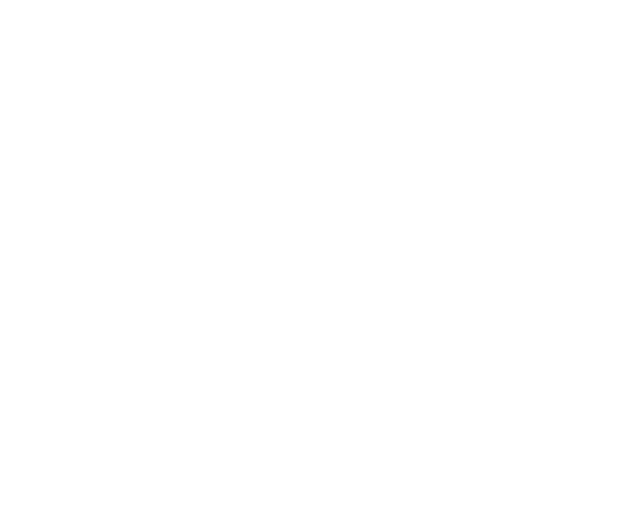
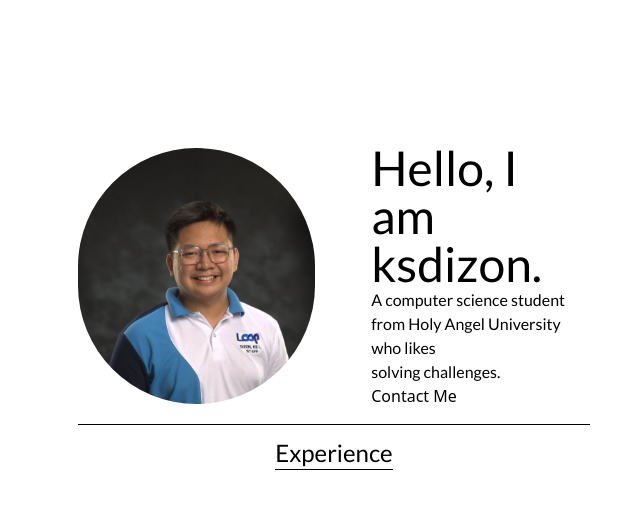
Before and after one commit to ksdizon/ksdizon, a plain HTML site: page index.html in a window 1280 px wide. Shown: the whole page, without its empty margins (306-946 px from the left). Drawn offline with nearby package versions, Linux system fonts and the light colour scheme.

Commit message:
Update header

```diff
--- a/index.html
+++ b/index.html
@@ -3,10 +3,34 @@
 <head>
     <meta charset="UTF-8">
     <meta name="viewport" content="width=device-width, initial-scale=1.0">
+    <link rel="preconnect" href="https://fonts.googleapis.com">
+    <link rel="preconnect" href="https://fonts.gstatic.com" crossorigin>
+    <link href="https://fonts.googleapis.com/css2?family=Lato&display=swap" rel="stylesheet">
     <script src="https://cdn.jsdelivr.net/npm/@tailwindcss/browser@4"></script>
     <title>ksdizon</title>
 </head>
-<body>
+<body class="">
+    <main class="h-screen w-screen flex flex-col items-center px-96 pt-32 gap-3">
+        <header class="w-content h-auto flex items-center py-4 gap-14 border-b">
+            <img src="src/images/ksdizon.jpg" class="w-64 h-64 rounded-full object-cover">
 
+            <div class="flex-col">
+                <h1 class="text-black text-5xl font-lato" style="font-family: 'Lato', sans-serif">Hello, I am ksdizon.</h1>
+                <p class="text-base font-lato" style="font-family: 'Lato', sans-serif">A computer science student from Holy Angel University who likes<br>solving challenges.</p>
+                <a>Contact Me</a>
+            </div>
+        </header>
+
+        <div class="flex border-b">
+            <section class="w-3/4">
+                <h2 class="text-2xl" style="font-family: 'Lato', sans-serif">Experience</h2>
+
+            </section>
+
+            <!-- <content>
+                Hehehe
+            </content> -->
+        </div>
+    </main>
 </body>
 </html>
```
